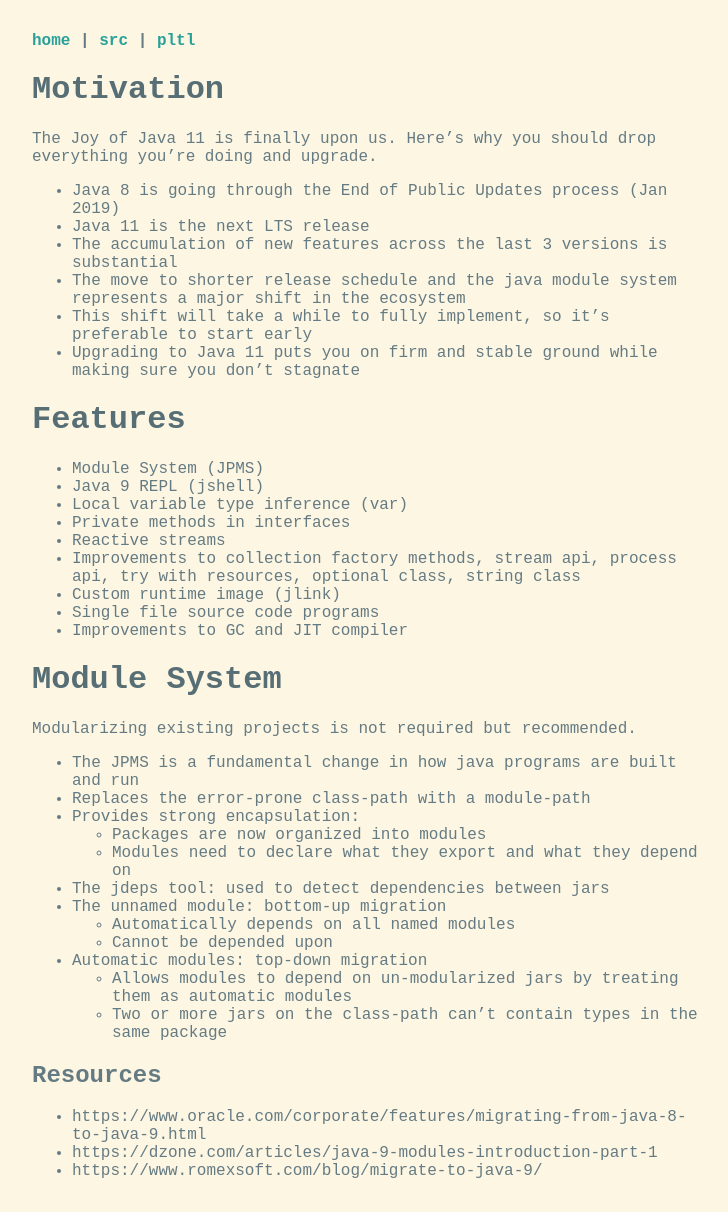
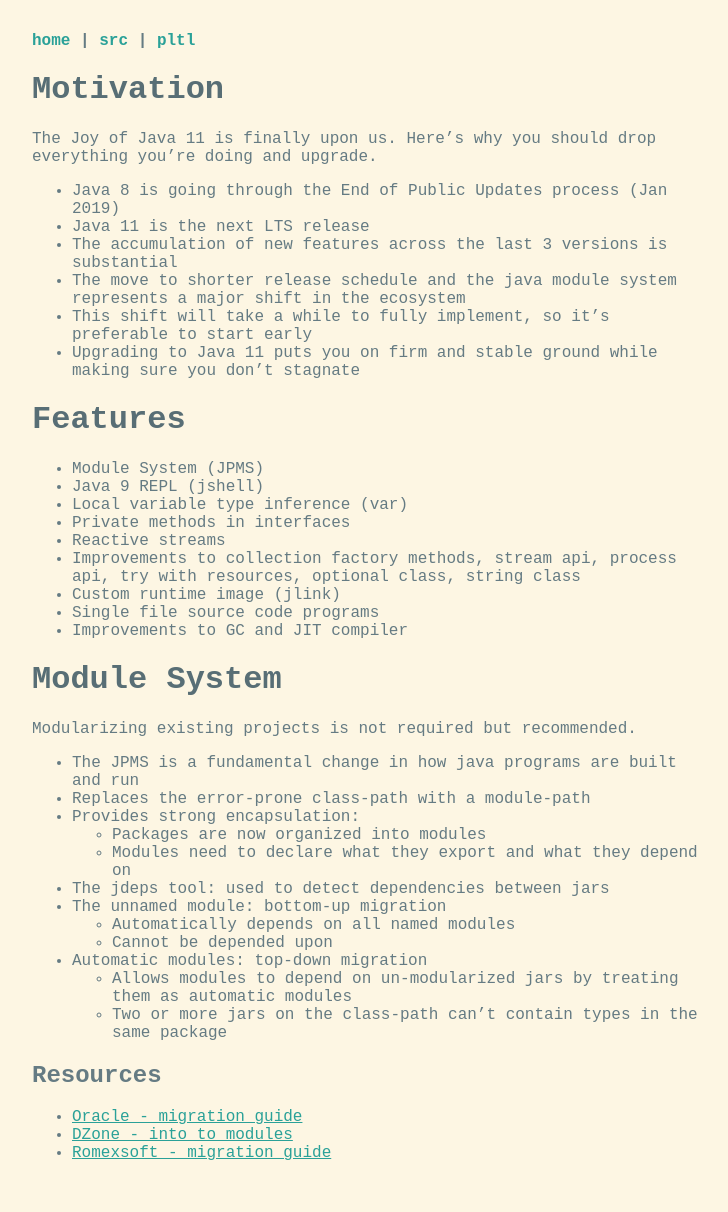
Before and after one commit to oryanm/oryanm.github.io, a Jekyll site: the page built from _posts/2019-01-14-java-11.md, in a window 1280 px wide. Shown: the whole page, without its empty margins (272-1000 px from the left). Built offline with Jekyll 4.4.1, drawn with Linux system fonts in a browser that asks for light colours.

Commit message:
java 11 sales pitch

```diff
--- a/_posts/2019-01-14-java-11.md
+++ b/_posts/2019-01-14-java-11.md
@@ -45,6 +45,6 @@
 
 ## Resources
 
-- https://www.oracle.com/corporate/features/migrating-from-java-8-to-java-9.html
-- https://dzone.com/articles/java-9-modules-introduction-part-1
-- https://www.romexsoft.com/blog/migrate-to-java-9/
+- [Oracle - migration guide](https://www.oracle.com/corporate/features/migrating-from-java-8-to-java-9.html)
+- [DZone - into to modules ](https://dzone.com/articles/java-9-modules-introduction-part-1)
+- [Romexsoft - migration guide](https://www.romexsoft.com/blog/migrate-to-java-9)
```
